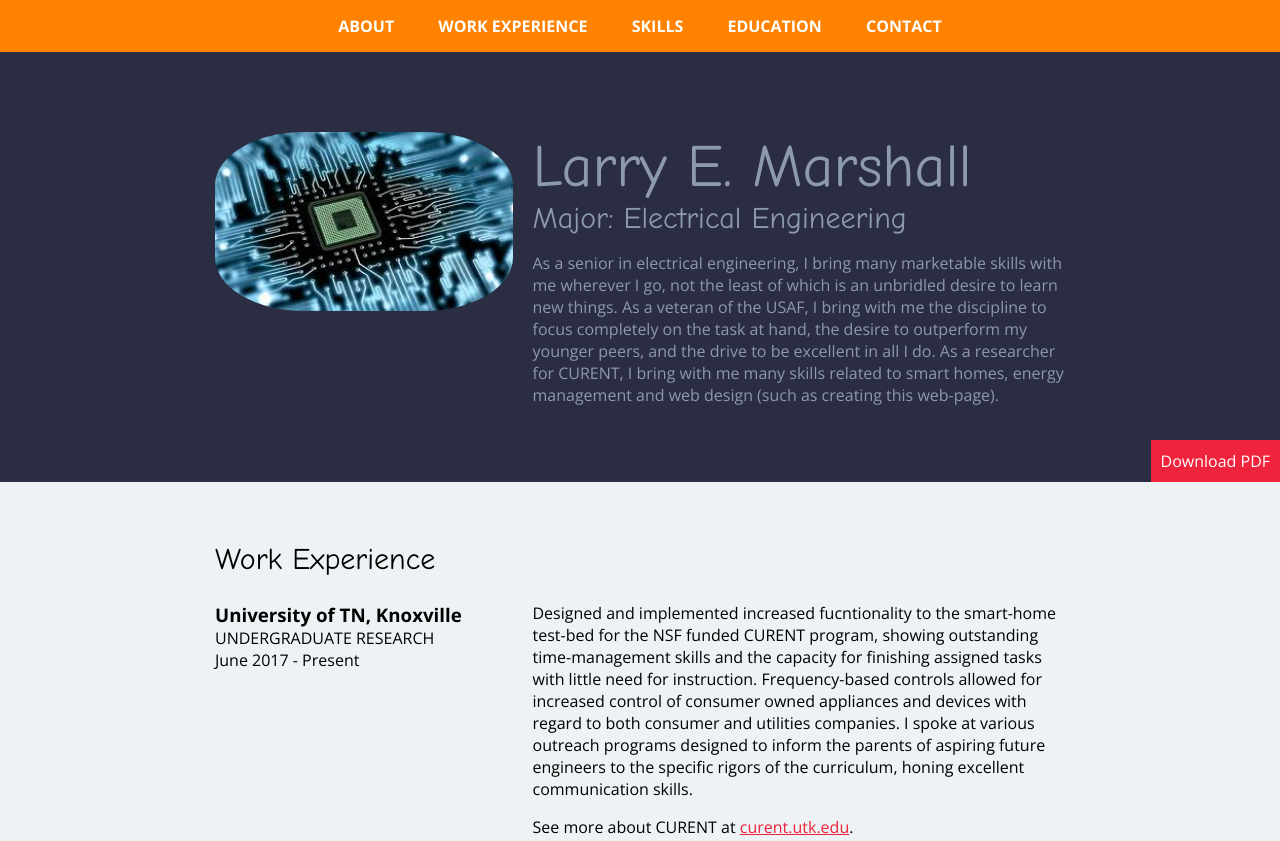
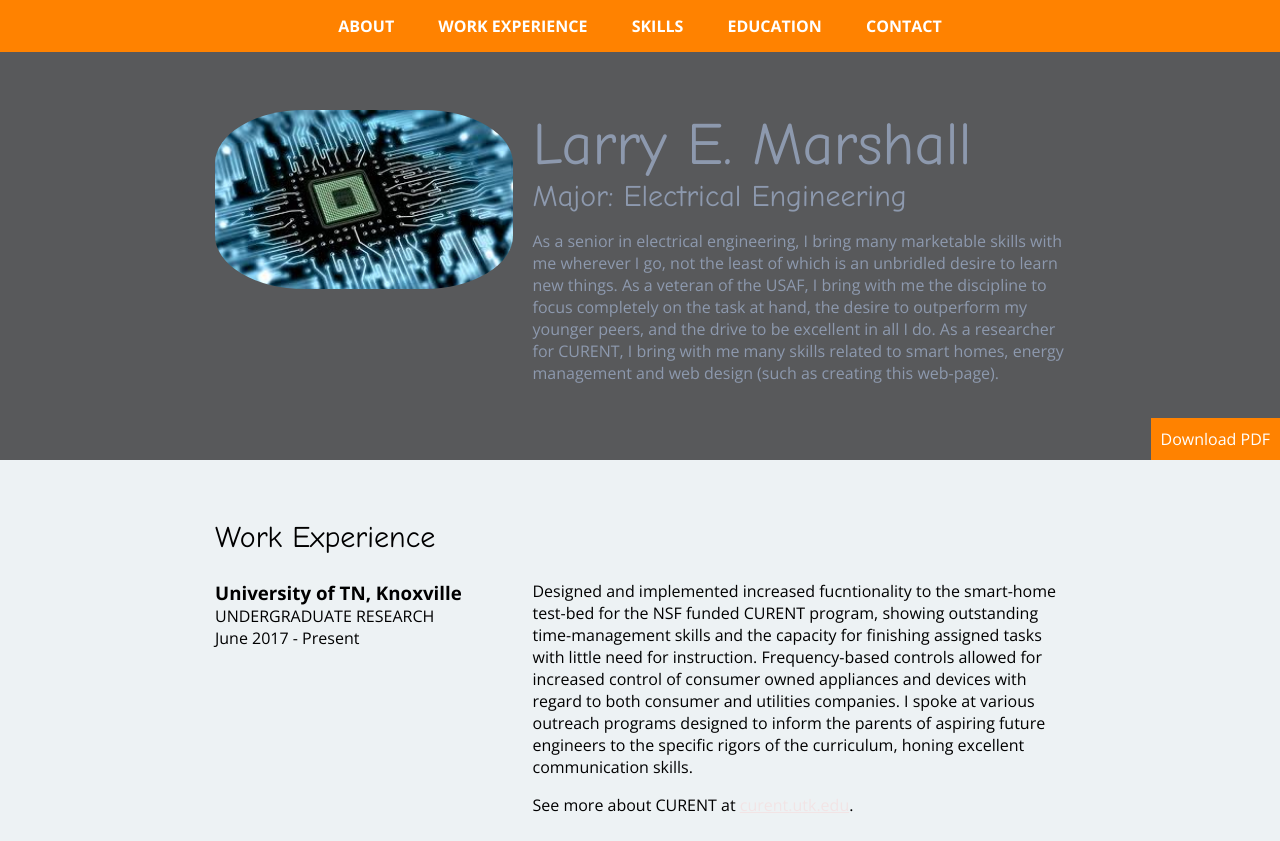
Before and after one commit to laremars/laremars.github.io, a plain HTML site: page Resume/index.html in a window 1280 px wide. Shown: the top 841 px of the page. Drawn offline with nearby package versions, Linux system fonts and the light colour scheme.

Commit message:
changes button and footer link colors

```diff
--- a/Resume/css/styles.css
+++ b/Resume/css/styles.css
@@ -34,7 +34,7 @@ h3 {
   margin: 0;
 }
 a {
-  color: #EF233C;
+  color: #f2e4e5;
 }
 a:hover {
   text-decoration: none;
@@ -52,7 +52,7 @@ a:hover {
 /* Download button */
 .btn {
   text-decoration: none;
-  background: #EF233C;
+  background: #FF8200;
   color: white;
   padding: 10px;
   display: inline-block;
@@ -62,7 +62,7 @@ a:hover {
 /* Header and Footer
 -------------------------*/
 header, footer {
-  background: #2B2D42;
+  background: #58595B;
   color: #8D99AE;
 }
 /* header */
--- a/Resume/index.html
+++ b/Resume/index.html
@@ -1,4 +1,4 @@
-x<!DOCTYPE html>
+<!DOCTYPE html>
 <html lang="en">
 <head>
   <!-- Go to http://fontawesome.io/get-started/ to generate your own embed code! -->
```
